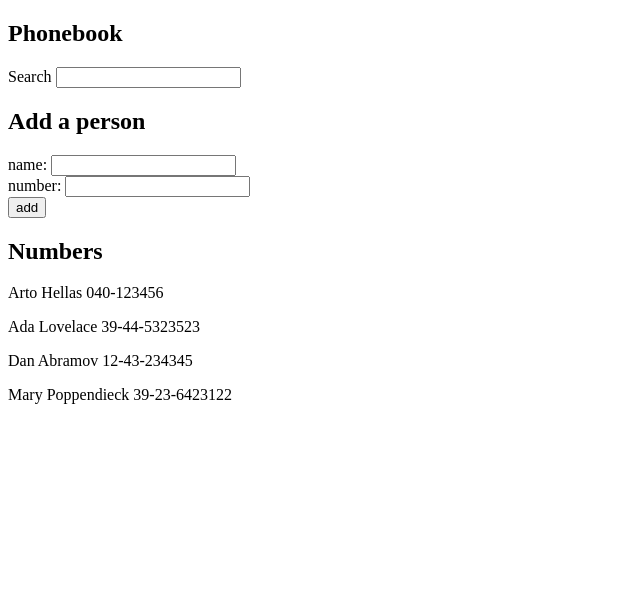
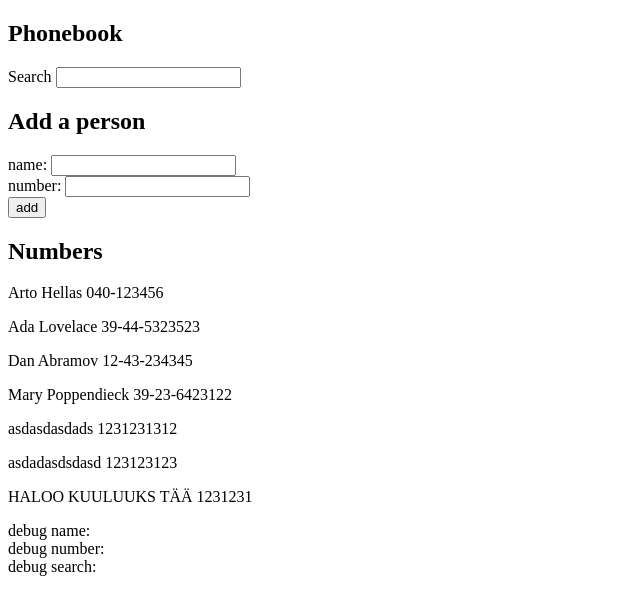
Before and after one commit to Niroasd/2023FullStackOpen, a React (Vite) app in the folder part2/phonebook/: page / in a window 1280 px wide. Shown: the top 614 px of the page, without its empty margins (0-640 px from the left). Built offline with nearby package versions, Linux system fonts and the light colour scheme; data requests are answered from the project's data file.

Commit message:
Made some progress on 2.12.

```diff
--- a/part2/phonebook/db.json
+++ b/part2/phonebook/db.json
@@ -19,6 +19,21 @@
       "name": "Mary Poppendieck",
       "number": "39-23-6423122",
       "id": 4
+    },
+    {
+      "name": "asdasdasdads",
+      "number": "1231231312",
+      "id": 5
+    },
+    {
+      "name": "asdadasdsdasd",
+      "number": "123123123",
+      "id": 6
+    },
+    {
+      "name": "HALOO KUULUUKS TÄÄ",
+      "number": "1231231",
+      "id": 7
     }
   ]
 }
--- a/part2/phonebook/src/App.jsx
+++ b/part2/phonebook/src/App.jsx
@@ -15,9 +15,12 @@ const App = () => {
     axios
       .get('http://localhost:3001/persons')
       .then(response => {
+        console.log(response);
         setPersons(response.data)
       })
     },[])
+
+
 
   const handleSearchInputChange = (event) => {
     setSearchTerm(event.target.value.toLowerCase())
@@ -43,13 +46,11 @@ const App = () => {
     }
 
     if(!nameList.includes(newName)){
-      useEffect(() => {
         axios
           .post('http://localhost:3001/persons', personObject)
+          .then(() => console.log(response.data))
           .then(response => setPersons(persons.concat(response.data)))
-      })
-
-      // setPersons(persons.concat(personObject))
+      setPersons(persons.concat(personObject))
       setNewName('')
       setNewNumber('')
     }
@@ -66,9 +67,9 @@ const App = () => {
       <Personform addPerson={addPerson} handleNameInputChange={handleNameInputChange} handleNumberInputChange={handleNumberInputChange} newName={newName} newNumber={newNumber}/>
       <h2>Numbers</h2>
       <Persons persons={persons} searchTerm={searchTerm}/>
-      {/* <div>debug name: {newName}</div>
+      <div>debug name: {newName}</div>
       <div>debug number: {newNumber}</div>
-      <div>debug search: {searchTerm}</div> */}
+      <div>debug search: {searchTerm}</div>
     </div>
   )
 }
```
